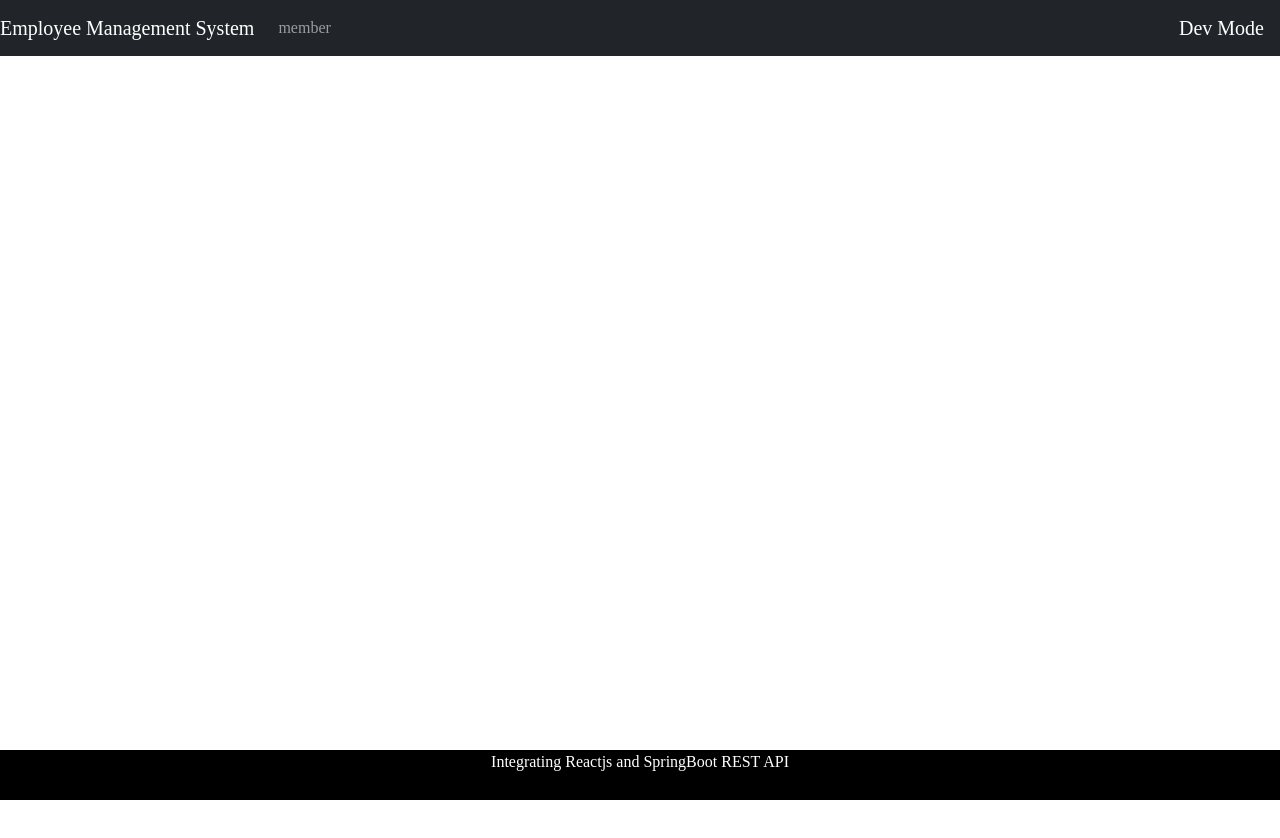
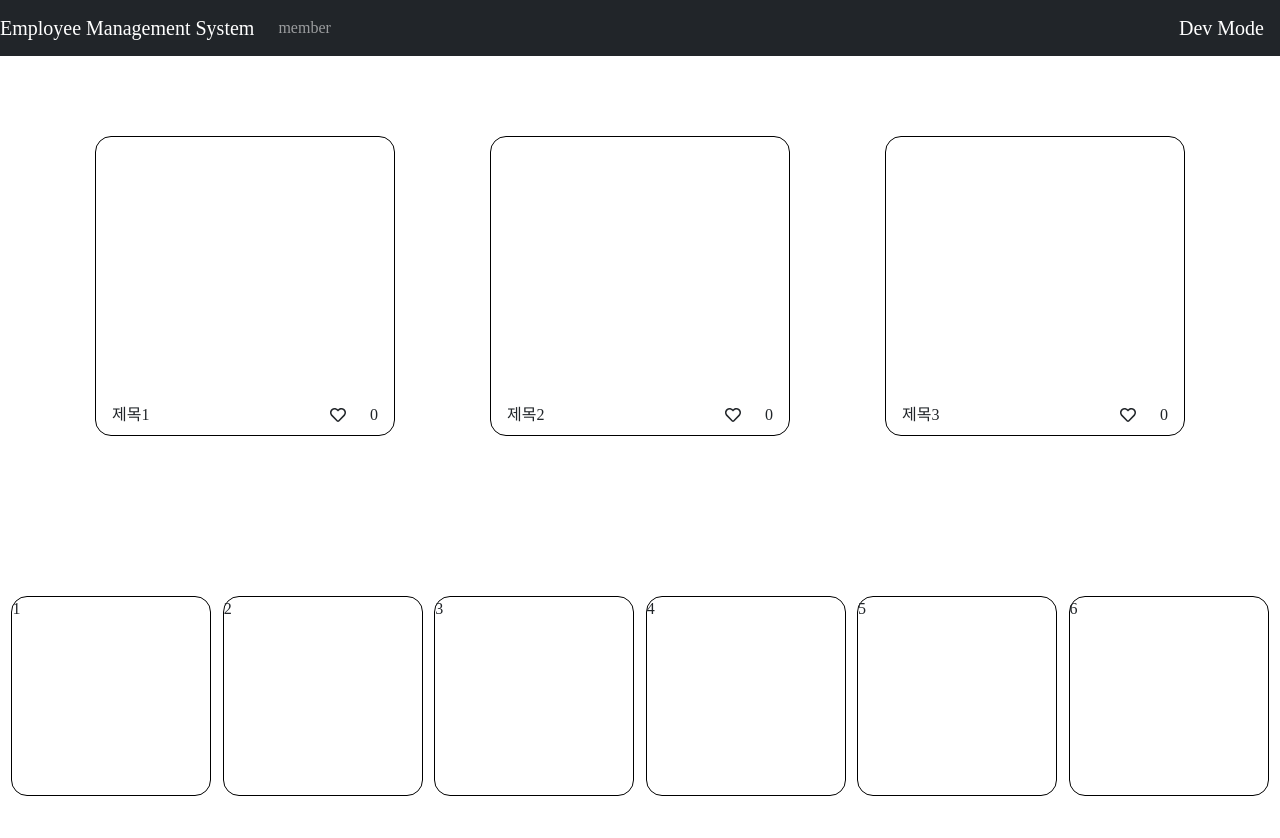
Before and after one commit to j2sunn/AllPawYou_FrontEnd, a React (Vite) app: page / in a window 1280 px wide. Shown: the top 838 px of the page. Before the commit the page ends 800 px from the top, so only its background shows below. Built offline with nearby package versions, Linux system fonts and the light colour scheme; a web font is replaced by a local one.

Commit message:
Create MainPage
메인 페이지 추가

```diff
--- a/src/Router.jsx
+++ b/src/Router.jsx
@@ -1,21 +1,19 @@
 import { BrowserRouter, Routes, Route } from "react-router-dom";
 
-import HeaderComponent from "src/components/common/HeaderComponent";
-import FooterComponent from "src/components/common/FooterComponent";
+import MainPage from "./routes/MainPage";
 import MemberList from "./components/member/MemberList";
 import MemberSignUp from "./components/member/MemberSignUp";
 
 const Router = () => {
   return (
     <BrowserRouter>
-        <HeaderComponent />
         <Routes>
+          <Route path="/" element={<MainPage />} />
           {/* // http://localhost:3000/admin/memberList */}
           <Route path="/admin/memberList" element={<MemberList />}></Route>
           {/* // http://localhost:3000/signup */}
           <Route path="/signup" element={<MemberSignUp />}></Route>
         </Routes>
-        <FooterComponent />
       </BrowserRouter>
   )
 }
--- a/src/routes/MainPage.jsx
+++ b/src/routes/MainPage.jsx
@@ -1,9 +1,89 @@
+import styled from "styled-components";
+import { FaRegHeart } from "react-icons/fa";
+import HeaderComponent from "../components/common/HeaderComponent";
+
 const MainPage = () => {
   return (
     <>
-      <div>메인 페이지</div>
+      <HeaderComponent />
+      <Container>
+        <BoardCard>
+          <BoardImg src="#" alt="이미지1" as="div" />
+          <BoardCardBottom>
+            <div>제목1</div>
+            <BoardLike>
+              <FaRegHeart />
+              <div>0</div>
+            </BoardLike>
+          </BoardCardBottom>
+        </BoardCard>
+        <BoardCard>
+          <BoardImg src="#" alt="이미지2" as="div" />
+          <BoardCardBottom>
+            <div>제목2</div>
+            <BoardLike>
+              <FaRegHeart />
+              <div>0</div>
+            </BoardLike>
+          </BoardCardBottom>
+        </BoardCard>
+        <BoardCard>
+          <BoardImg src="#" alt="이미지3" as="div" />
+          <BoardCardBottom>
+            <div>제목3</div>
+            <BoardLike>
+              <FaRegHeart />
+              <div>0</div>
+            </BoardLike>
+          </BoardCardBottom>
+        </BoardCard>
+      </Container>
+      <Container>
+        <ProductCard>1</ProductCard>
+        <ProductCard>2</ProductCard>
+        <ProductCard>3</ProductCard>
+        <ProductCard>4</ProductCard>
+        <ProductCard>5</ProductCard>
+        <ProductCard>6</ProductCard>
+      </Container>
     </>
   )
 };
 
 export default MainPage;
+
+const Container = styled.div`
+  display: flex;
+  justify-content: space-evenly;
+  margin: 5rem 0 10rem;
+`;
+
+const BoardCard = styled.div`
+  width: 300px;
+  height: 300px;
+  border: 1px solid black;
+  border-radius: 1rem;
+`;
+
+const BoardImg = styled.img`
+  width: 300px;
+  height: 250px;
+`;
+
+const BoardCardBottom = styled.div`
+  display: flex;
+  justify-content: space-between;
+  padding: 1rem;
+`;
+
+const BoardLike = styled.div`
+  width: 3rem;
+  display: flex;
+  justify-content: space-between;
+  align-items: center;
+`;
+
+const ProductCard = styled(BoardCard)`
+  width: 200px;
+  height: 200px;
+`;
```
